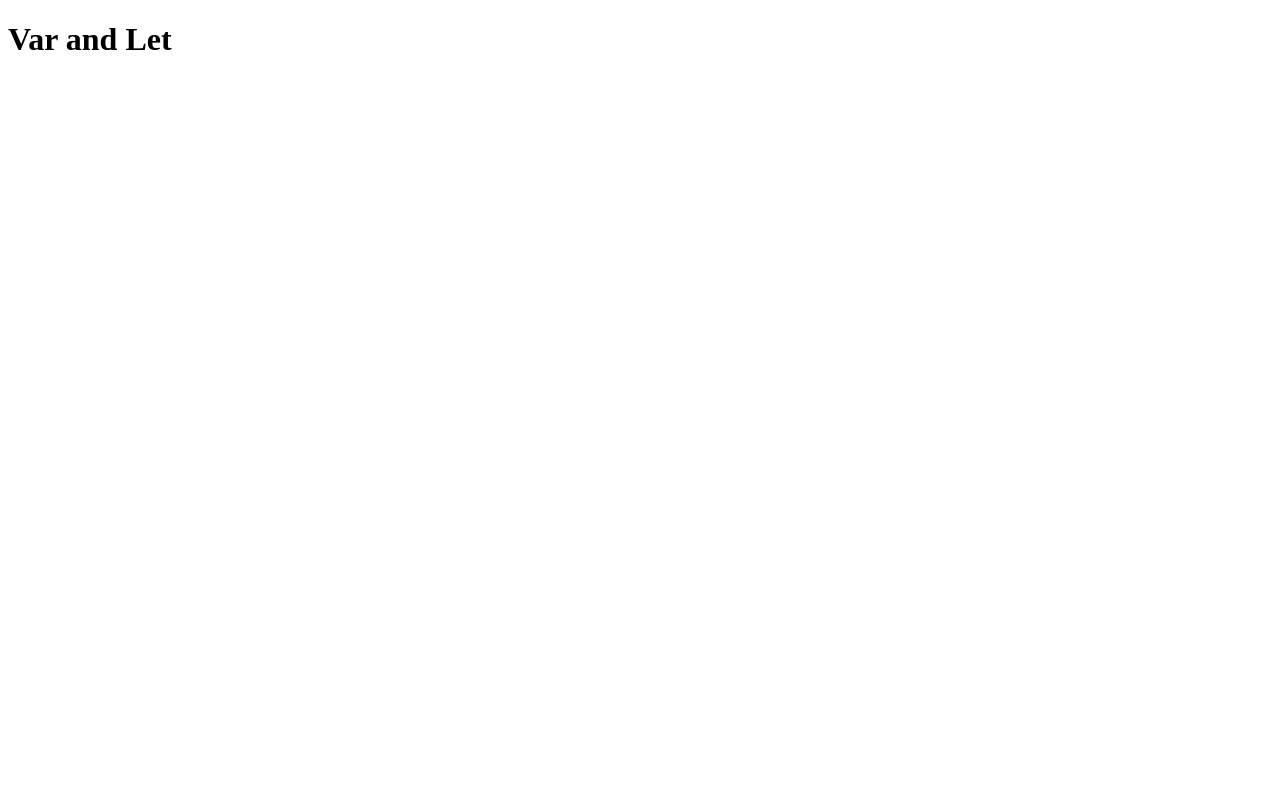
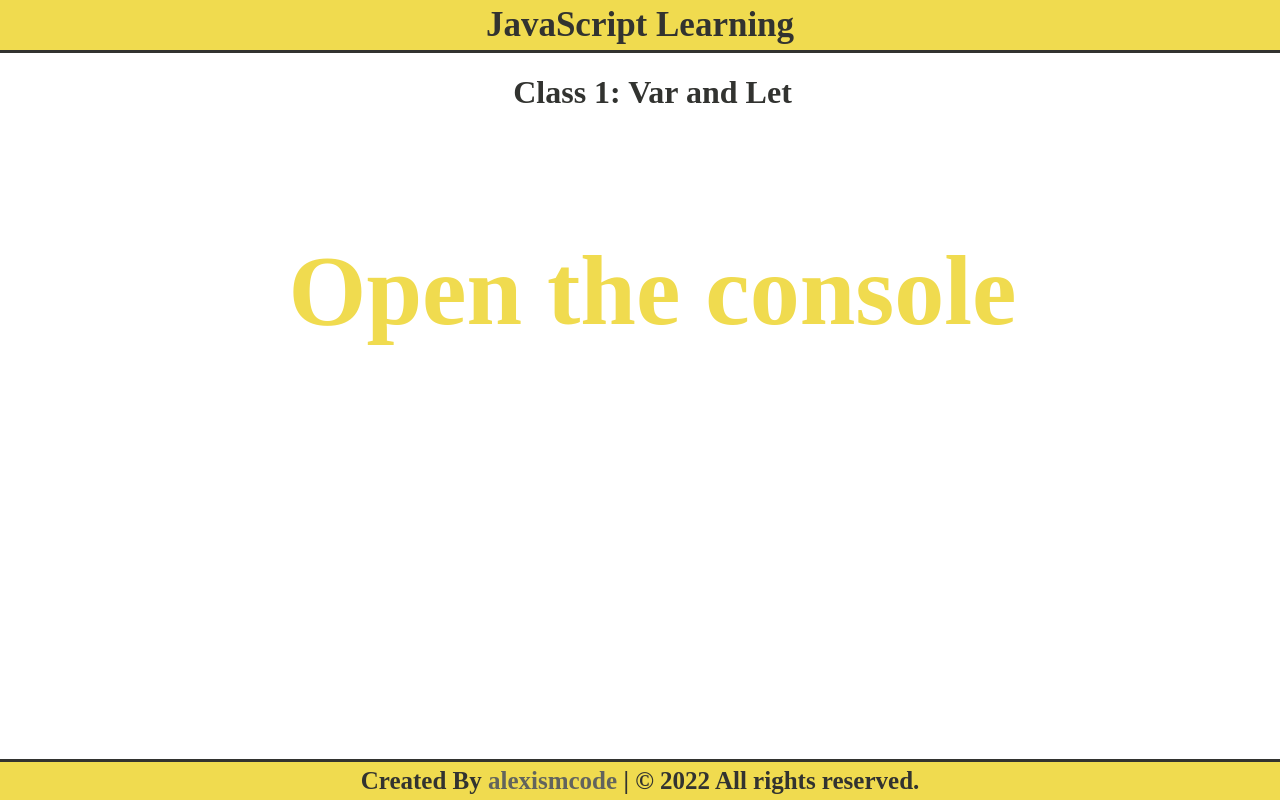
Before and after one commit to alexismcode/JavaScript-Learning, a plain HTML site: page Class1:_var_and_let/index.html in a window 1280 px wide. Drawn offline with Linux system fonts and the light colour scheme.

Commit message:
Add styling to index and addressing classes

```diff
--- a/Class1:_var_and_let/index.html
+++ b/Class1:_var_and_let/index.html
@@ -5,9 +5,71 @@
     <meta http-equiv="X-UA-Compatible" content="IE=edge">
     <meta name="viewport" content="width=device-width, initial-scale=1.0">
     <title>Var and Let</title>
+    <style>
+        body{
+            box-sizing: border-box;
+            margin: 0;
+            padding: 0;
+        }
+        header{
+            background: #f0db4f;
+            border-bottom: 3px solid #323330;
+            color: #323330;
+            font-size: 35px;
+            font-weight: bold;
+            padding: 5px 0;
+            text-align: center;
+        }
+        main{
+            display: flex;
+            flex-flow: column wrap;
+        }
+        h1{
+            color: #323330;
+            font-weight: bold;
+            padding-left: 25px;
+            text-align: center;
+        }
+        h3{
+            color: #f0db4f;
+            font-weight: bold;
+            font-size: 100px;
+            padding-left: 25px;
+            text-align: center;
+        }
+        footer{
+            background: #f0db4f;
+            border-top: 3px solid #323330;
+            color: #323330;
+            font-size: 25px;
+            font-weight: bold;
+            padding: 5px 0;
+            position: absolute;
+            bottom: 0;
+            text-align: center;
+            width: 100%;
+        }
+        footer a{
+            color: #62645d;
+            text-decoration: none;
+        }
+        footer a:hover{
+            text-decoration: underline;
+        }
+    </style>
 </head>
 <body>
-    <h1>Var and Let</h1>
+    <header>JavaScript Learning</header>
+
+    <main>
+        <h1>Class 1: Var and Let</h1>
+        <h3>Open the console</h3>
+    </main>
+
+    <footer>
+        Created By <a href="https://github.com/alexismcode">alexismcode</a>  | © 2022 All rights reserved.
+    </footer>
+
     <script src="./var_and_let.js"></script>
 </body>
 </html>
--- a/Class1:_var_and_let/var_and_let.js
+++ b/Class1:_var_and_let/var_and_let.js
@@ -23,8 +23,9 @@ console.log("________________let_______________");
 let music2 = "Rock";
 console.log("Music variable before block", music2);
 {
-    //Al redeclarar la variable se imprimira la segunda variable
+
     let music2 = "Hip Hop";
     console.log("Music variable inside the block", music2);
 }
+//Al redeclarar la variable se imprimira la primera variable
 console.log("Music variable after block", music2);
```
Also changed, not shown: index.html (+6 -0 lines).
